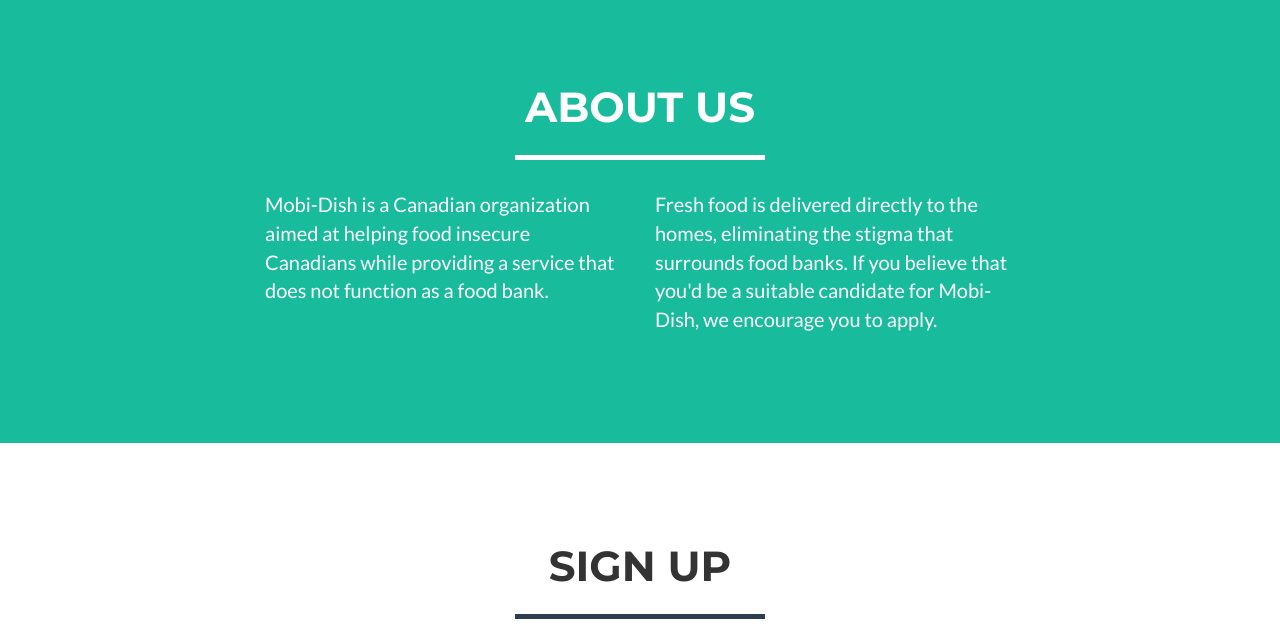
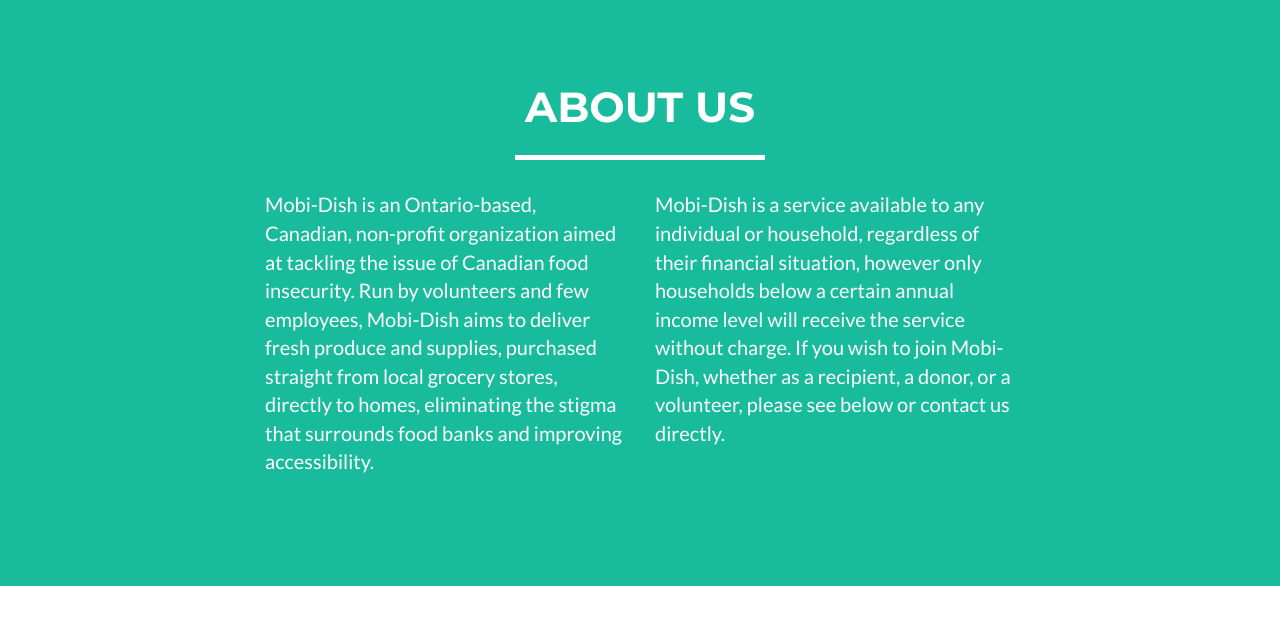
Before and after one commit to AideTechBot/mobidish, a website: page index.html in a window 1280 px wide. Shown: the part 1378-2005 px from the top of the page. Drawn offline with nearby package versions, Linux system fonts and the light colour scheme.

Commit message:
Updated index.html

```diff
--- a/index.html
+++ b/index.html
@@ -170,10 +170,10 @@
             </div>
             <div class="row">
                 <div class="col-lg-4 col-lg-offset-2">
-                    <p>Mobi-Dish is a Canadian organization aimed at helping food insecure Canadians while providing a service that does not function as a food bank.</p>
+                    <p>Mobi-Dish is an Ontario-based, Canadian, non-profit organization aimed at tackling the issue of Canadian food insecurity. Run by volunteers and few employees, Mobi-Dish aims to deliver fresh produce and supplies, purchased straight from local grocery stores, directly to homes, eliminating the stigma that surrounds food banks and improving accessibility.</p>
                 </div>
                 <div class="col-lg-4">
-                    <p>Fresh food is delivered directly to the homes, eliminating the stigma that surrounds food banks. If you believe that you'd be a suitable candidate for Mobi-Dish, we encourage you to apply.</p>
+                    <p>Mobi-Dish is a service available to any individual or household, regardless of their financial situation, however only households below a certain annual income level will receive the service without charge. If you wish to join Mobi-Dish, whether as a recipient, a donor, or a volunteer, please see below or contact us directly.</p>
                 </div>
 
             </div>
```
